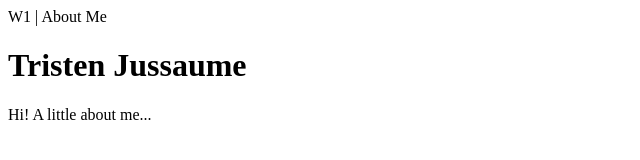
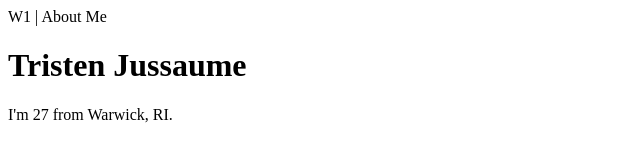
Before and after one commit to Tristen247/SE111_202340, a plain HTML site: page w1/index.html in a window 1280 px wide. Shown: the full height of the page, 0-640 px from the left. Drawn offline with Linux system fonts and the light colour scheme.

Commit message:
my first webpage commit

```diff
--- a/w1/index.html
+++ b/w1/index.html
@@ -13,7 +13,7 @@
 <body>
     <div>
         <h1>Tristen Jussaume</h1>
-        <p>Hi! A little about me...</p>
+        <p>I'm 27 from Warwick, RI.</p>
     </div>
 </body>
 </html>
```
